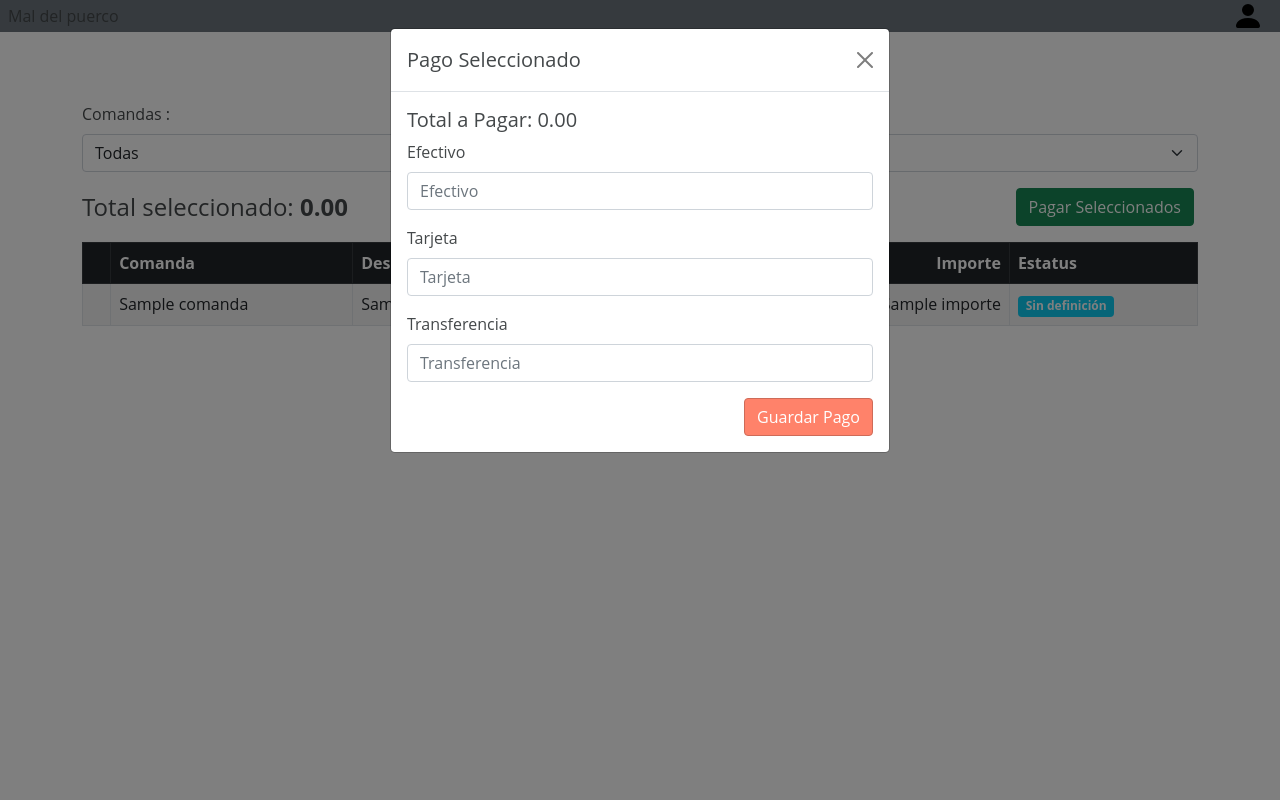
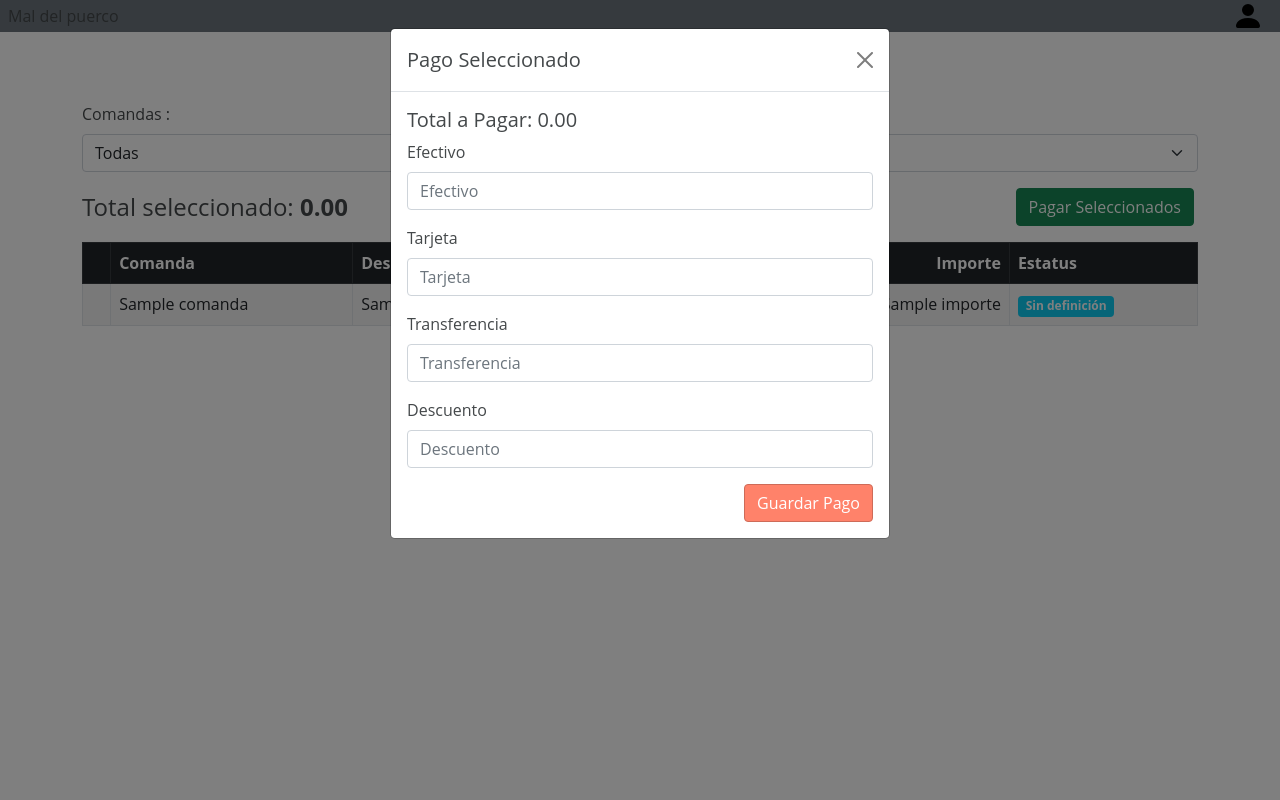
Before and after one commit to evallardy/comanda2, a Django app: template pedido/templates/pedido/caja_list.html in a window 1280 px wide, after a click on "Pagar Seleccionados". Run offline with Django 3.2, Linux system fonts and the light colour scheme; the template is opened without the code that fills it: most values are stand-ins (such as "Sample title", 1, 10 or a date in 2020); some libraries are stand-ins or nearby versions.

Commit message:
spotify descuento

```diff
--- a/pedido/templates/pedido/caja_list.html
+++ b/pedido/templates/pedido/caja_list.html
@@ -93,6 +93,10 @@
                         <label for="transferencia" class="form-label">Transferencia</label>
                         <input type="number" class="form-control" id="transferencia" placeholder="Transferencia">
                     </div>
+                    <div class="mb-3">
+                        <label for="descuento" class="form-label">Descuento</label>
+                        <input type="number" class="form-control" id="descuento" placeholder="Descuento">
+                    </div>
                     <div class="text-end">
                         <button type="button" class="btn btn-primary" id="guardarPagoBtn" disabled>Guardar Pago</button>
                     </div>
@@ -106,6 +110,7 @@
         <input type="hidden" id="importeEfectivo" name="importe_efectivo">
         <input type="hidden" id="importeTarjeta" name="importe_tarjeta">
         <input type="hidden" id="importeTransferencia" name="importe_transferencia">
+        <input type="hidden" id="importeDescuento" name="importe_descuento">
         <input type="hidden" id="pagosSeleccionados" name="pagos_seleccionados">
     </form>
 
@@ -120,6 +125,7 @@
             document.getElementById("importeEfectivo").value = document.getElementById("efectivo").value || 0;
             document.getElementById("importeTarjeta").value = document.getElementById("tarjeta").value || 0;
             document.getElementById("importeTransferencia").value = document.getElementById("transferencia").value || 0;
+            document.getElementById("importeDescuento").value = document.getElementById("descuento").value || 0;
 
             let seleccionados = [];
 
@@ -140,6 +146,7 @@
             const efectivoInput = document.getElementById("efectivo");
             const tarjetaInput = document.getElementById("tarjeta");
             const transferenciaInput = document.getElementById("transferencia");
+            const descuentoInput = document.getElementById("descuento");
             const guardarPagoBtn = document.getElementById("guardarPagoBtn");
 
             // Actualizar total en el modal cuando se abre
@@ -151,6 +158,7 @@
                 efectivoInput.value = '';
                 tarjetaInput.value = '';
                 transferenciaInput.value = '';
+                descuentoInput.value = '';
                 // Deshabilitar el botón al abrir el modal
                 guardarPagoBtn.disabled = true;
             });
@@ -160,10 +168,11 @@
                 const efectivo = parseFloat(efectivoInput.value) || 0;
                 const tarjeta = parseFloat(tarjetaInput.value) || 0;
                 const transferencia = parseFloat(transferenciaInput.value) || 0;
+                const descuento = parseFloat(descuentoInput.value) || 0;
 
                 const total = parseFloat(totalSpan.textContent.replace(/,/g, '')); // Convertir total sin comas
 
-                const suma = efectivo + tarjeta + transferencia;
+                const suma = efectivo + tarjeta + transferencia + descuento;
 
                 // Si la suma es igual al total, habilitar el botón
                 if ((suma === total) && (suma > 0)) {
@@ -177,6 +186,7 @@
             efectivoInput.addEventListener("input", validarSuma);
             tarjetaInput.addEventListener("input", validarSuma);
             transferenciaInput.addEventListener("input", validarSuma);
+            descuentoInput.addEventListener("input", validarSuma);
         });
 
         document.addEventListener("DOMContentLoaded", function () {
--- a/pedido/templates/pedido/comanda.html
+++ b/pedido/templates/pedido/comanda.html
@@ -257,8 +257,8 @@
             type: "POST",
             data: JSON.stringify({
                 productos: productos,
-                csrfmiddlewaretoken: $("input[name=csrfmiddlewaretoken]").val(),
             }),
+            headers: { "X-CSRFToken": "{{ csrf_token }}" },
             contentType: "application/json",
             success: function(response) {
                 alert("Datos guardados correctamente");
@@ -289,6 +289,7 @@
                     url: "/pedido/api/comandas/",  // URL de Django
                     type: "GET",
                     dataType: "json",
+                    headers: { "X-CSRFToken": "{{ csrf_token }}" },
                     success: function(data) {
                         let select = $("#id_combo_mesa");
                         select.empty();
@@ -346,8 +347,8 @@
                 "cantidad": cantidad,
                 "precio": precio,
                 "area": area,
-                "csrfmiddlewaretoken": "{{ csrf_token }}"  // CSRF para evitar ataques
             },
+            headers: { "X-CSRFToken": "{{ csrf_token }}" },
             success: function (response) {
 
                 agregarProductoATabla(tipo, producto_id, nombre_producto, cantidad, response.adicionales, response.precio, response.area);
@@ -878,6 +879,7 @@
             url: '/pedido/pedido/productos_paquete/' + paquete_id + '/',
             type: "GET",
             dataType: "json",
+            headers: { "X-CSRFToken": "{{ csrf_token }}" },
             success: function (data) {
                 let tabla = $("#tablaProductos");
                 tabla.empty();  // Limpiar la tabla antes de agregar nuevos datos
--- a/usuario/templates/usuario/permisos_usuario.html
+++ b/usuario/templates/usuario/permisos_usuario.html
@@ -49,6 +49,7 @@
         url: '/usuario/todos_permisos/' + id + '/',
         type: 'GET',
         dataType: 'json',
+        headers: { "X-CSRFToken": "{{ csrf_token }}" },
         success: function (data) {
           // Obtener los permisos del usuario del objeto de datos recibido
           var userPermissions = data.usuario_permisos;
```
Also changed, not shown: pedido/models.py (+4 -3 lines), pedido/views.py (+13 -1 lines), pedido/migrations/0002_pago_importe_descuento_alter_pago_importe_efectivo_and_more.py (added).
